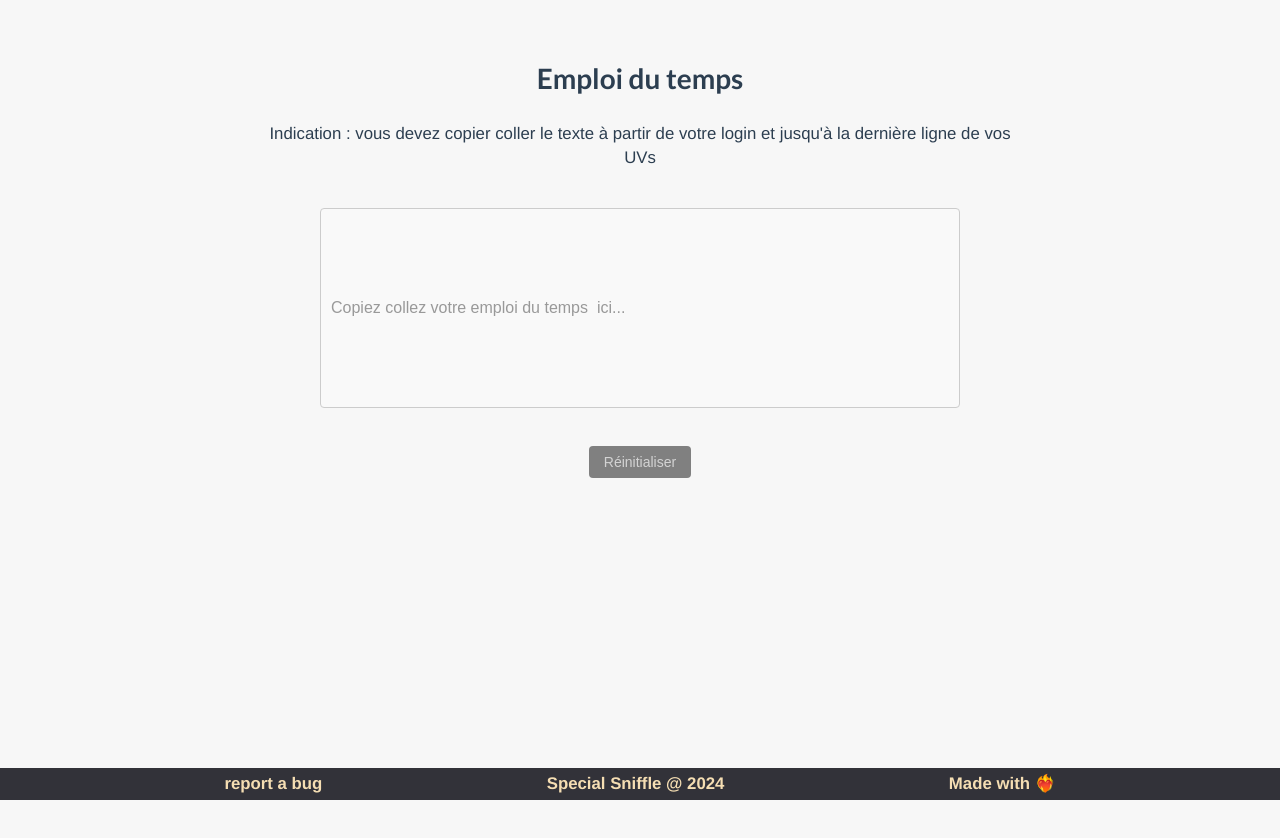
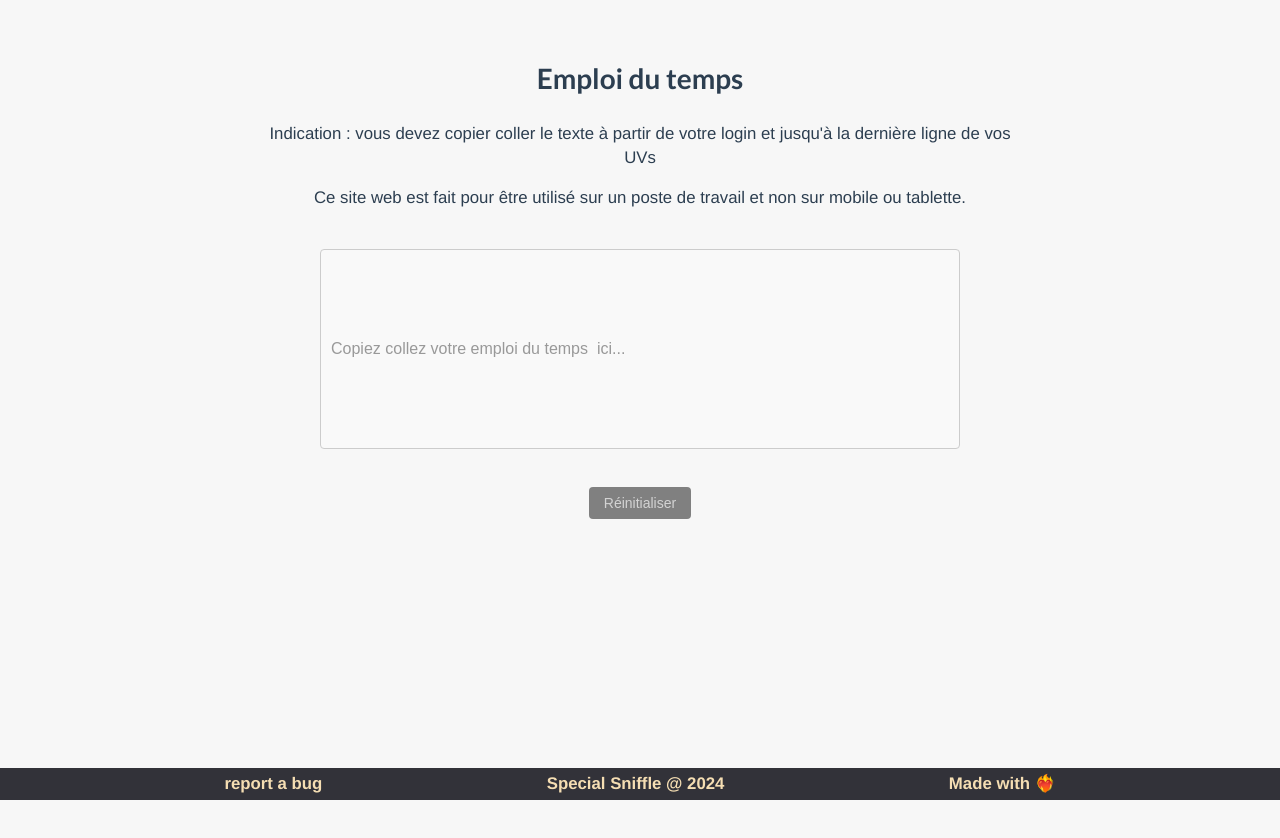
Before and after one commit to leopoldch/special-sniffle, a Vue app: page / in a window 1280 px wide. Shown: the top 838 px of the page. Built offline with nearby package versions, Linux system fonts and the light colour scheme.

Commit message:
updated css

```diff
--- a/src/components/Application.vue
+++ b/src/components/Application.vue
@@ -257,6 +257,7 @@ function filterInputData() {
 </div>
   <div class="indications" v-if="text.length === 0 ">
     <p>Indication : vous devez copier coller le texte à partir de votre login et jusqu'à la dernière ligne de vos UVs</p>
+    <p>Ce site web est fait pour être utilisé sur un poste de travail et non sur mobile ou tablette.</p>
   </div>
 
 
```
